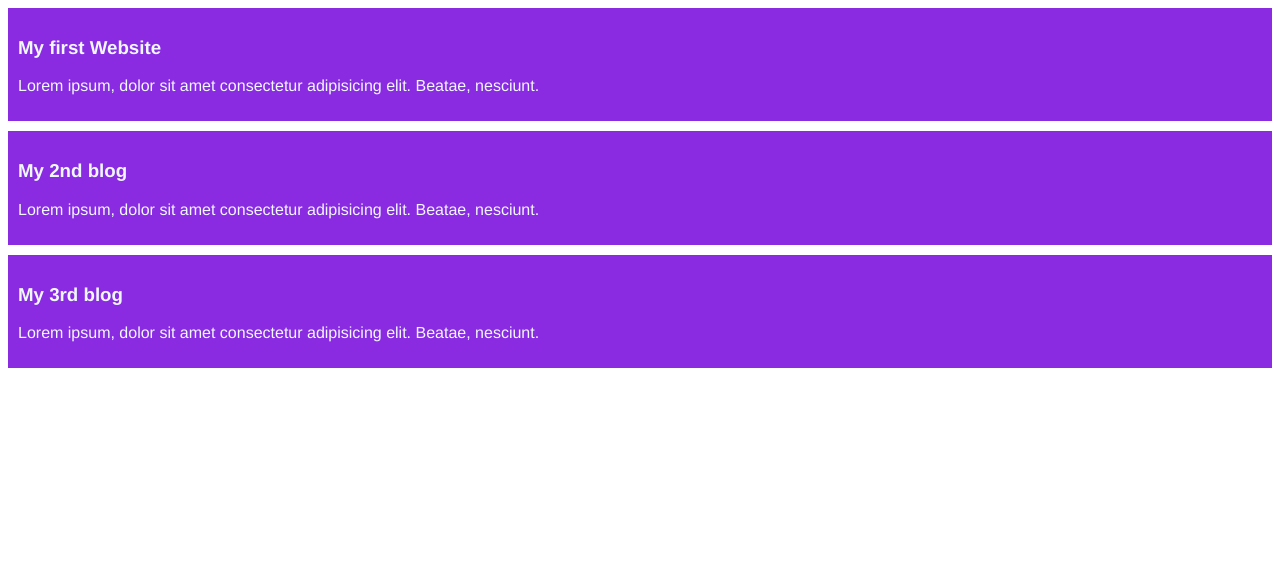
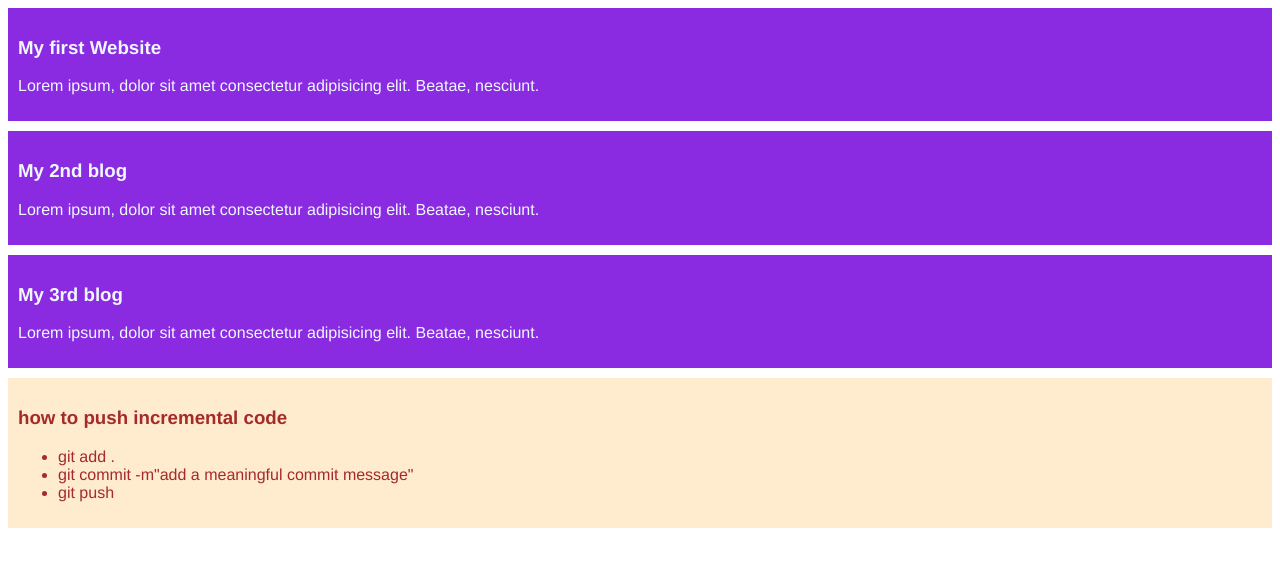
Before and after one commit to Mysha-Mazumder/my-simple-website, a plain HTML site: page index.html in a window 1280 px wide. Drawn offline with Linux system fonts and the light colour scheme.

Commit message:
added a llist to push code

```diff
--- a/index.html
+++ b/index.html
@@ -19,5 +19,13 @@
         <h3>My 3rd blog</h3>
     <p>Lorem ipsum, dolor sit amet consectetur adipisicing elit. Beatae, nesciunt.</p>
     </div>
+    <div class="git">
+        <h3>how to push incremental code</h3>
+        <ul>
+            <li>git add .</li>
+            <li>git commit -m"add a meaningful commit message"</li>
+            <li>git push</li>
+        </ul>
+    </div>
 </body>
 </html>
--- a/styles/blog.css
+++ b/styles/blog.css
@@ -5,3 +5,7 @@ div{
     padding: 10px;
     margin-bottom: 10px;
 }
+.git{
+    background-color: blanchedalmond;
+    color: brown;
+}
```
